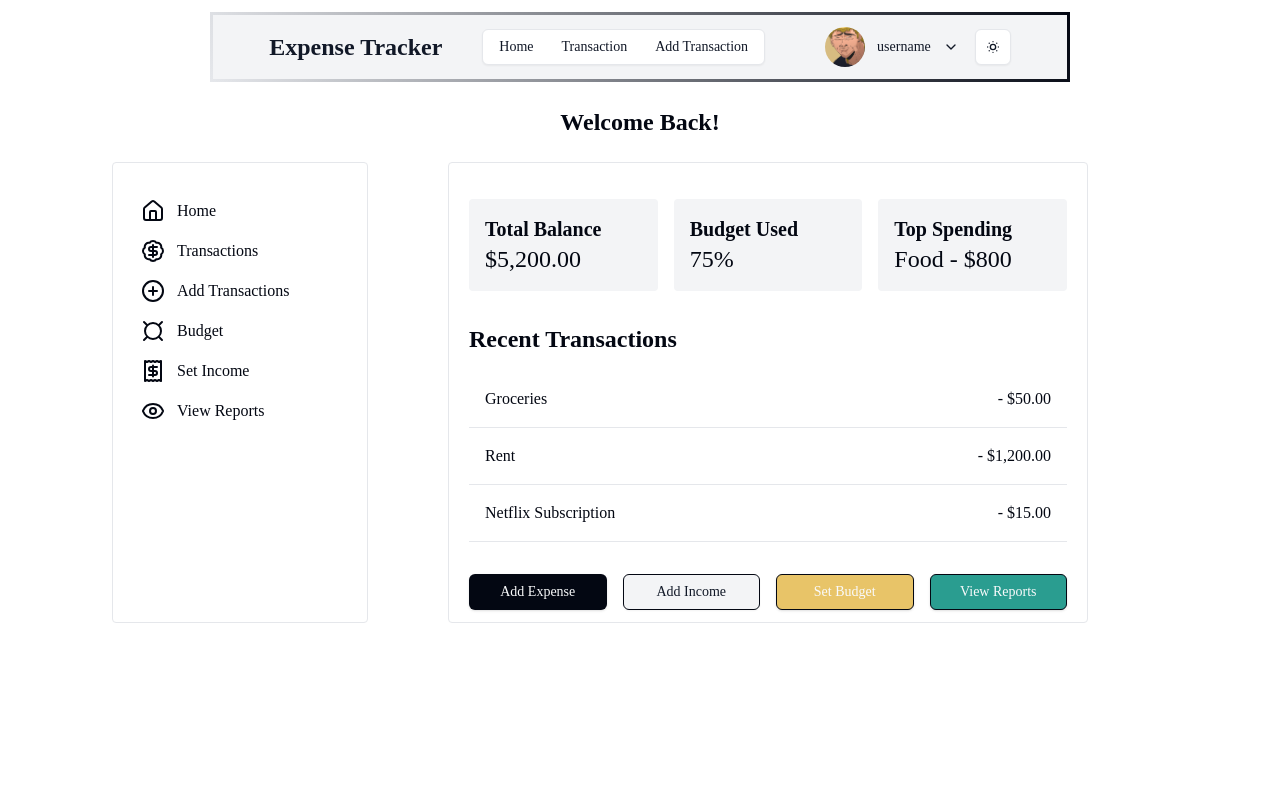
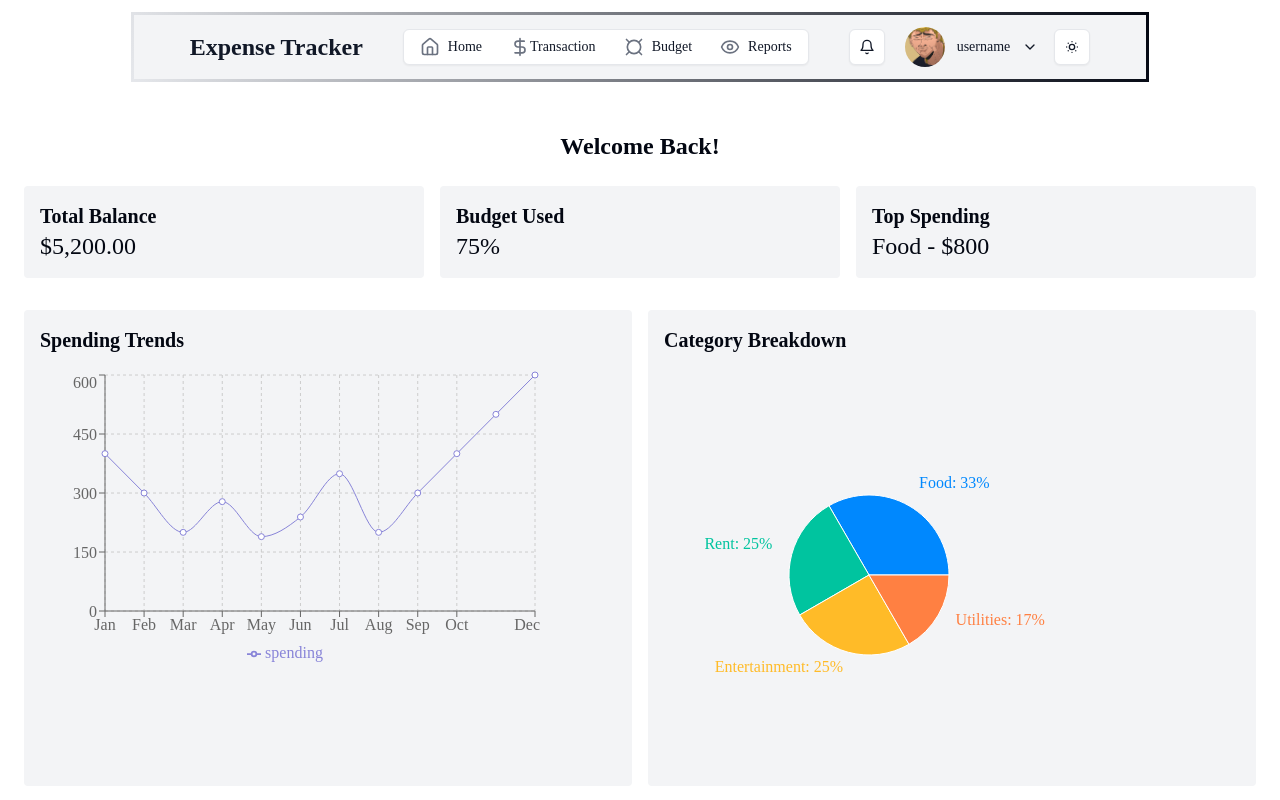
Before and after one commit to Mohannad20/ExpenseTracker, a React (Vite) app: page / in a window 1280 px wide. Shown: the top 800 px of the page. Built offline with nearby package versions, Linux system fonts and the light colour scheme; a web font is replaced by a local one.

Commit message:
add: implement Home page with charts and update Navbar with Budget, Transaction...

```diff
--- a/package.json
+++ b/package.json
@@ -22,6 +22,7 @@
     "react-dom": "^18.3.1",
     "react-hook-form": "^7.53.2",
     "react-router-dom": "^6.28.0",
+    "recharts": "^2.13.3",
     "tailwind-merge": "^2.5.4",
     "tailwindcss-animate": "^1.0.7"
   },
--- a/src/App.jsx
+++ b/src/App.jsx
@@ -10,6 +10,7 @@ import Signup from "../src/pages/Signup";
 import Profile from "../src/pages/Profile";
 import NotFound from "../src/pages/NotFound";
 import Setting from "./pages/setting/Setting";
+import Budget from "./pages/Budget";
 
 const App = () => {
   return (
@@ -25,6 +26,7 @@ const App = () => {
                 <Route path='/profile' element={<Profile/>} />
                 <Route path='/notFound' element={<NotFound/>} />
                 <Route path='/setting/*' element={<Setting/>} />
+                <Route path='/budget' element={<Budget/>} />
             </Routes>
       </BrowserRouter>
     </ThemeProvider>
--- a/src/components/Navbar.jsx
+++ b/src/components/Navbar.jsx
@@ -1,8 +1,10 @@
 import React from "react";
 // import { Avatar, AvatarFallback, AvatarImage } from "@/components/ui/avatar";
 import {
+  Bell,
   Book,
   ChevronDown,
+  DollarSign,
   Moon,
   Settings,
   SettingsIcon,
@@ -29,10 +31,18 @@ import {
   DropdownMenuTrigger,
 } from "./ui/dropdown-menu";
 import { useTheme } from "./theme-provider";
+import {
+  BadgeDollarSign,
+  Currency,
+  Eye,
+  HomeIcon,
+  PlusCircleIcon,
+  Receipt,
+} from "lucide-react";
 
 import profilePic from "../assets/onizuka.jpg";
 const Navbar = () => {
-  const { setTheme } = useTheme();
+  const { theme, setTheme } = useTheme();
 
   return (
     <div className="pt-3">
@@ -50,34 +60,76 @@ const Navbar = () => {
             <Menubar className="no-hover-bg">
               <Link to="/">
                 <MenubarMenu>
-                  <MenubarTrigger className="no-hover-bg">Home</MenubarTrigger>
-                  {/* <MenubarContent className="px-4 no-hover-bg">
-                  <MenubarItem className="flex no-hover-bg">
-                    Course list
+                  <MenubarTrigger className="no-hover-bg gap-2">
                     <MenubarShortcut>
-                      <Book />
+                      <HomeIcon className="w-5 h-5" />
                     </MenubarShortcut>
-                  </MenubarItem>
-              </MenubarContent> */}
-                </MenubarMenu>
-              </Link>
-              <Link to="/transaction">
-                <MenubarMenu>
-                  <MenubarTrigger className="no-hover-bg">
-                    Transaction
+                    Home
                   </MenubarTrigger>
                 </MenubarMenu>
               </Link>
-              <Link to="/addTransaction">
+              <MenubarMenu>
+                <MenubarTrigger className="no-hover-bg">
+                  <MenubarShortcut>
+                    <DollarSign className="w-5 h-5" />
+                  </MenubarShortcut>
+                  Transaction
+                </MenubarTrigger>
+                <MenubarContent>
+                  <Link to="/transaction">
+                    <MenubarItem className="flex no-hover-bg">
+                      Transactions
+                      <MenubarShortcut>
+                        <BadgeDollarSign className="w-5 h-5" />
+                      </MenubarShortcut>
+                    </MenubarItem>
+                  </Link>
+                  <Link to="/addTransaction">
+                    <MenubarItem className="flex no-hover-bg">
+                      Add Transactions
+                      <MenubarShortcut>
+                        <PlusCircleIcon className="w-5 h-5" />
+                      </MenubarShortcut>
+                    </MenubarItem>
+                  </Link>
+                </MenubarContent>
+              </MenubarMenu>
+              <Link to="/budget">
                 <MenubarMenu>
-                  <MenubarTrigger className="no-hover-bg">
-                    Add Transaction
+                  <MenubarTrigger className="no-hover-bg gap-2">
+                    <MenubarShortcut>
+                      <Currency className="w-5 h-5" />{" "}
+                    </MenubarShortcut>
+                    Budget
                   </MenubarTrigger>
                 </MenubarMenu>
               </Link>
+              <MenubarMenu>
+                <MenubarTrigger className="no-hover-bg gap-2">
+                  <MenubarShortcut>
+                    <Eye className="w-5 h-5" />{" "}
+                  </MenubarShortcut>
+                  Reports
+                </MenubarTrigger>
+              </MenubarMenu>
             </Menubar>
 
             <div className="flex items-center">
+              <DropdownMenu>
+                <DropdownMenuTrigger asChild>
+                  <Button variant="outline" size="icon">
+                    {theme === "dark" ? (
+                      <Bell className="absolute h-[1.2rem] w-[1.2rem] rotate-90 scale-0 transition-all dark:rotate-0 dark:scale-100" />
+                    ) : (
+                      <Bell className="h-[1.2rem] w-[1.2rem] rotate-0 scale-100 transition-all dark:-rotate-90 dark:scale-0" />
+                    )}
+                    <span className="sr-only">Notification</span>
+                  </Button>
+                </DropdownMenuTrigger>
+                <DropdownMenuContent align="end">
+                  <DropdownMenuItem>Notification 1</DropdownMenuItem>
+                </DropdownMenuContent>
+              </DropdownMenu>
               <div className="mx-3 relative">
                 <div className="flex items-center p-1 rounded no-hover-bg">
                   <div
@@ -108,13 +160,13 @@ const Navbar = () => {
                         <DropdownMenuLabel>My Account</DropdownMenuLabel>
                         <DropdownMenuSeparator />
                         <Link to="/setting/profileSetting">
-                        <DropdownMenuItem>
-                          <UserCircle2 /> Profile
-                        </DropdownMenuItem>
+                          <DropdownMenuItem>
+                            <UserCircle2 /> Profile
+                          </DropdownMenuItem>
                         </Link>
                         <Link to="/setting/profileSetting">
                           <DropdownMenuItem>
-                            <SettingsIcon/>
+                            <SettingsIcon />
                             Setting
                           </DropdownMenuItem>
                         </Link>
--- a/src/pages/Budget.jsx
+++ b/src/pages/Budget.jsx
@@ -2,7 +2,7 @@ import React from 'react'
 
 const Budget = () => {
   return (
-    <div>Budget</div>
+    <div className='min-h-screen'>Budget</div>
   )
 }
 
--- a/src/pages/Home.jsx
+++ b/src/pages/Home.jsx
@@ -1,36 +1,36 @@
 import React from "react";
 import { Button } from "../components/ui/button";
-import { NavLink } from "react-router-dom";
-import { BadgeDollarSign, Currency, Eye, HomeIcon, PlusCircleIcon, Receipt } from "lucide-react";
+import { LineChart, Line, XAxis, YAxis, CartesianGrid, Tooltip, Legend, PieChart, Pie, Cell } from 'recharts';
+
+const data = [
+  { name: 'Jan', spending: 400 },
+  { name: 'Feb', spending: 300 },
+  { name: 'Mar', spending: 200 },
+  { name: 'Apr', spending: 278 },
+  { name: 'May', spending: 189 },
+  { name: 'Jun', spending: 239 },
+  { name: 'Jul', spending: 349 },
+  { name: 'Aug', spending: 200 },
+  { name: 'Sep', spending: 300 },
+  { name: 'Oct', spending: 400 },
+  { name: 'Nov', spending: 500 },
+  { name: 'Dec', spending: 600 },
+];
+
+const pieData = [
+  { name: 'Food', value: 400 },
+  { name: 'Rent', value: 300 },
+  { name: 'Entertainment', value: 300 },
+  { name: 'Utilities', value: 200 },
+];
+
+const COLORS = ['#0088FE', '#00C49F', '#FFBB28', '#FF8042'];
 
 const Home = () => {
   return (
-    <div className="min-h-screen grid-cols-3 lg:grid-cols-3 md:grid-cols-2 sm:grid-cols-1">
+    <div className="min-h-screen p-6">
       <h1 className="text-2xl font-bold text-center my-6">Welcome Back!</h1>
-      <div className="flex flex-row justify-center">
-        <div className="w-1/5 mr-20 border px-5 py-3 pt-6 pb-20 border-1 rounded-sm">
-          <NavLink className='flex justify-between my-2 rounded cursor-pointer px-2 py-1  hover:bg-accent'>
-            <span className="text-base flex gap-3"><HomeIcon/> Home</span>
-          </NavLink>
-          <NavLink className='flex justify-between my-2 rounded cursor-pointer px-2 py-1  hover:bg-accent'>
-            <span className="text-base flex gap-3"><BadgeDollarSign/> Transactions</span>
-          </NavLink>
-          <NavLink className='flex justify-between my-2 rounded cursor-pointer px-2 py-1  hover:bg-accent'>
-            <span className="text-base flex gap-3"><PlusCircleIcon/> Add Transactions</span>
-          </NavLink>
-          <NavLink className='flex justify-between my-2 rounded cursor-pointer px-2 py-1  hover:bg-accent'>
-            <span className="text-base flex gap-3"><Currency/>Budget</span>
-          </NavLink>
-          <NavLink className='flex justify-between my-2 rounded cursor-pointer px-2 py-1  hover:bg-accent'>
-            <span className="text-base flex gap-3"><Receipt/> Set Income</span>
-          </NavLink>
-          <NavLink className='flex justify-between my-2 rounded cursor-pointer px-2 py-1  hover:bg-accent'>
-            <span className="text-base flex gap-3"><Eye/>View Reports</span>
-          </NavLink>
 
-        </div>
-
-        <div className="w-1/2 mr-20 border px-5 py-3 border-1 rounded-sm">
       {/* Key Metrics */}
       <div className="grid grid-cols-3 gap-4 mt-6">
         <div className="p-4 bg-accent rounded">
@@ -44,6 +44,40 @@ const Home = () => {
         <div className="p-4 bg-accent rounded">
           <h2 className="text-xl font-semibold">Top Spending</h2>
           <p className="text-2xl">Food - $800</p>
+        </div>
+      </div>
+
+      {/* Data Visualization */}
+      <div className="mt-8 grid grid-cols-2 gap-4">
+        <div className="p-4 bg-accent rounded">
+          <h2 className="text-xl font-semibold mb-4">Spending Trends</h2>
+          <LineChart width={500} height={300} data={data}>
+            <CartesianGrid strokeDasharray="3 3" />
+            <XAxis dataKey="name" />
+            <YAxis />
+            <Tooltip />
+            <Legend />
+            <Line type="monotone" dataKey="spending" stroke="#8884d8" />
+          </LineChart>
+        </div>
+        <div className="p-4 bg-accent rounded">
+          <h2 className="text-xl font-semibold mb-4">Category Breakdown</h2>
+          <PieChart width={400} height={400}>
+            <Pie
+              data={pieData}
+              cx={200}
+              cy={200}
+              labelLine={false}
+              label={({ name, percent }) => `${name}: ${(percent * 100).toFixed(0)}%`}
+              outerRadius={80}
+              fill="#8884d8"
+              dataKey="value"
+            >
+              {pieData.map((entry, index) => (
+                <Cell key={`cell-${index}`} fill={COLORS[index % COLORS.length]} />
+              ))}
+            </Pie>
+          </PieChart>
         </div>
       </div>
 
@@ -68,21 +102,10 @@ const Home = () => {
 
       {/* Quick Actions */}
       <div className="mt-8 grid grid-cols-4 gap-4">
-            <Button className="border-muted bg-ring ">Add Expense</Button>
-            <Button variant="secondary" className="border border-foreground">
-              Add Income
-            </Button>
-            <Button className="bg-chart-4 border border-ring ">
-              Set Budget
-            </Button>
-            <Button
-              variant=""
-              className="bg-chart-2 border border-foreground "
-            >
-              View Reports
-            </Button>
-          </div>
-        </div>
+        <Button className="border-muted bg-ring">Add Expense</Button>
+        <Button variant="secondary" className="border border-foreground">Add Income</Button>
+        <Button className="bg-chart-4 border border-ring">Set Budget</Button>
+        <Button variant="" className="bg-chart-2 border border-foreground">View Reports</Button>
       </div>
     </div>
   );
```
Also changed, not shown: 1 other file (tests, documents, lock files or other folders). Lines whose indentation alone changed are shown as unchanged.
